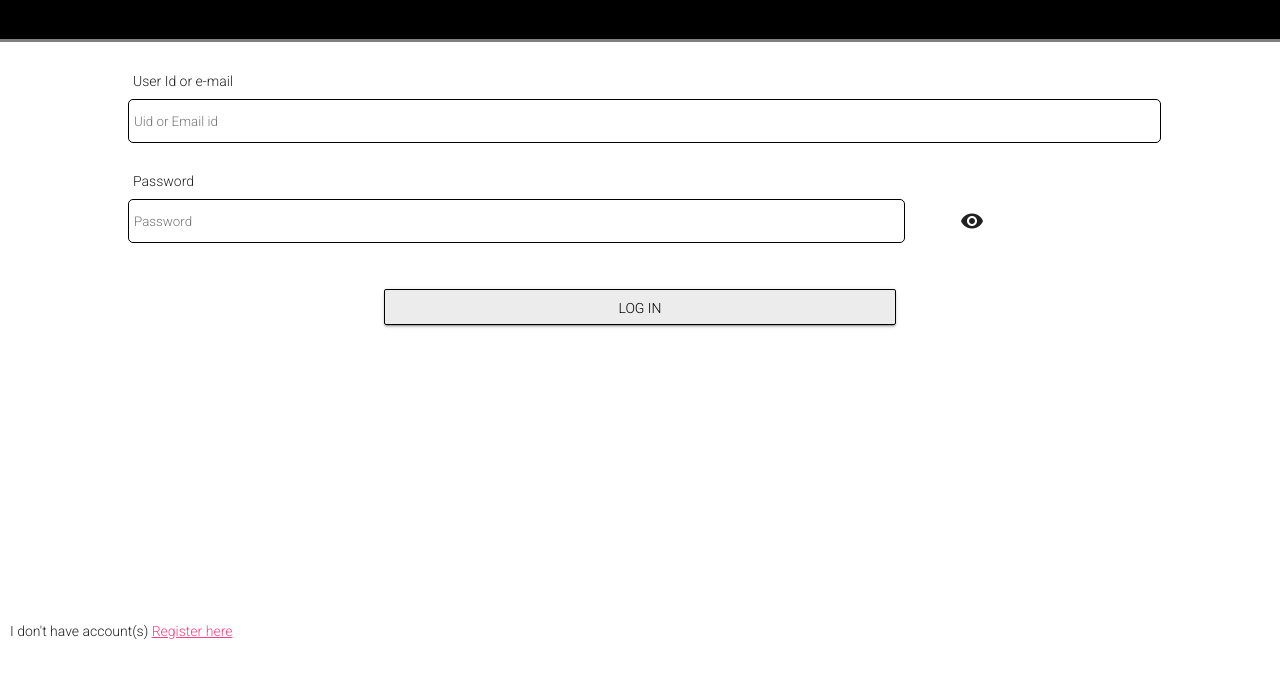
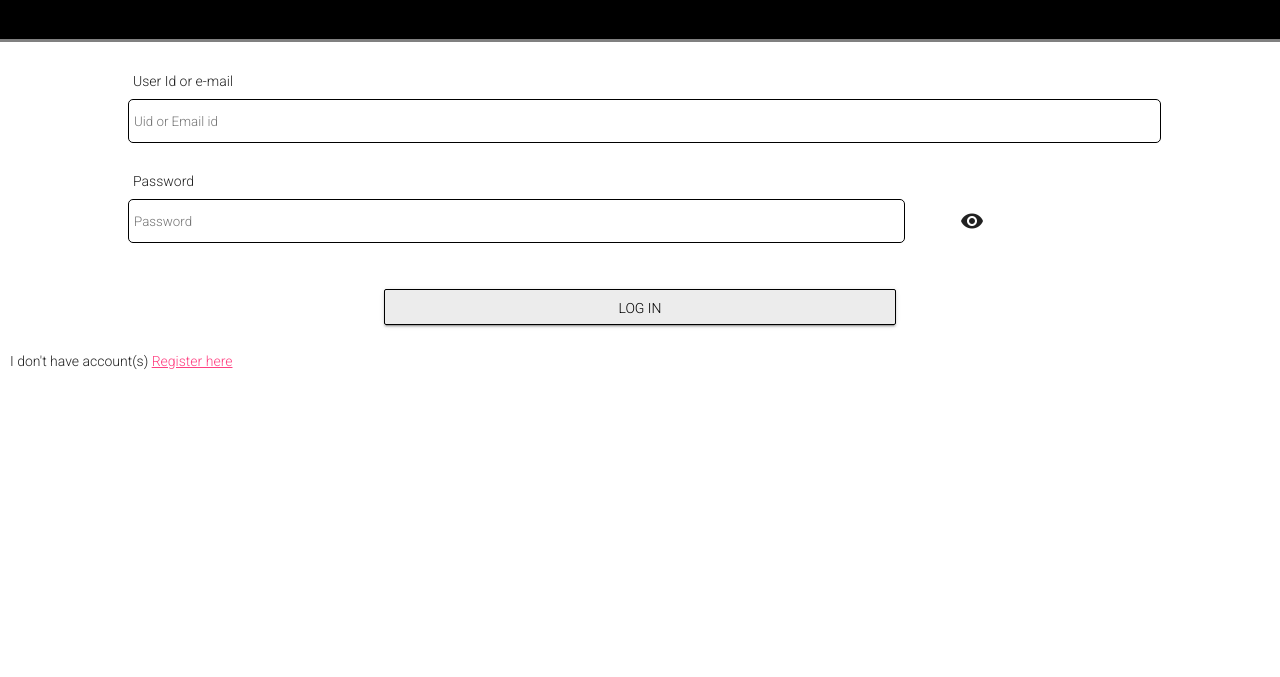
Before and after one commit to sgi779/Capp, a plain HTML site: page login/login.html in a window 1280 px wide. Shown: the part 101-778 px from the top of the page. Drawn offline with nearby package versions, Linux system fonts and the light colour scheme.

Commit message:
login.html

```diff
--- a/login/login.html
+++ b/login/login.html
@@ -39,6 +39,6 @@
 <div id="p2" class="mdl-progress mdl-js-progress mdl-progress__indeterminate" style="display:none;"></div>
 </div>
 <div id="console" style="resize:none; position: absolute; outline:none; top:450px; left:10vw; width:80vw; height:100px; border:0; overflow:scroll;"></div>
-<p style="position: absolute; top:90vh; left:10px;">I don't have account(s) <a href="/Capp-chat/reg.html">Register here</a></p>
+<p style="position: absolute; top:450px; left:10px;">I don't have account(s) <a href="/Capp-chat/reg.html">Register here</a></p>
 </body>
 </html>
```
